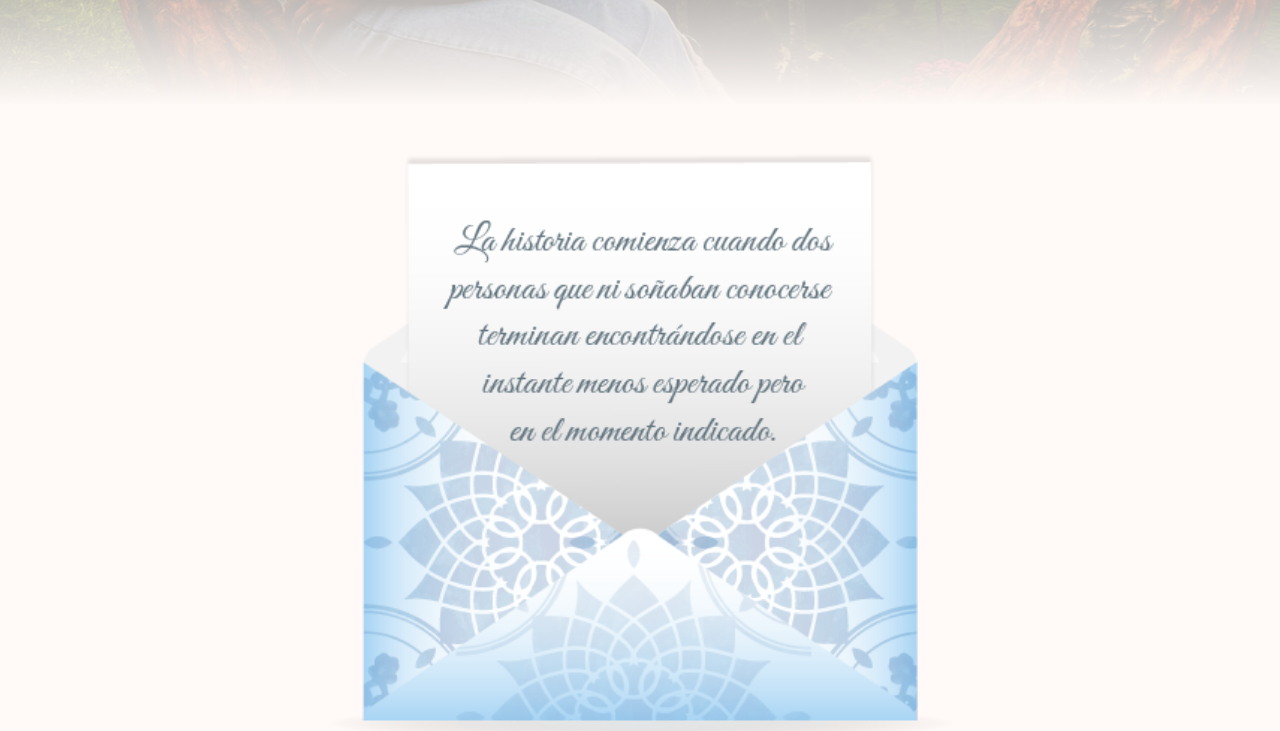
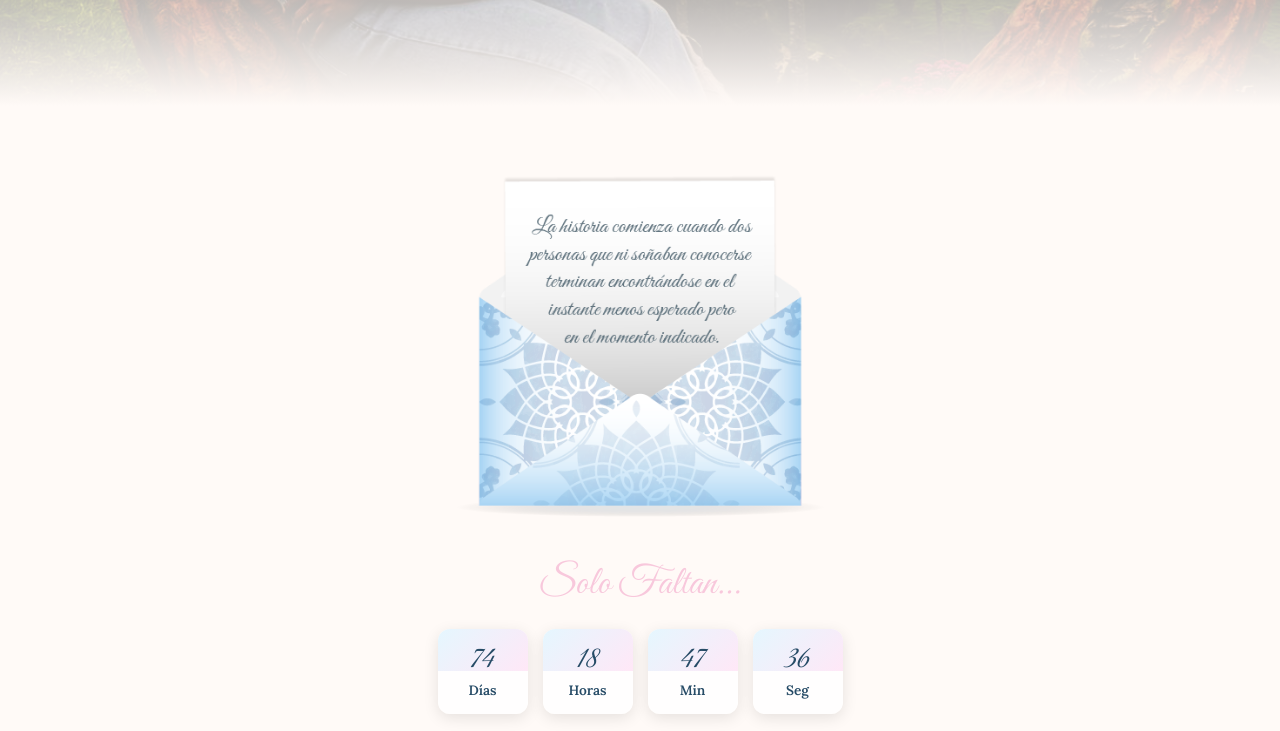
Before and after one commit to Catalina-tech264/Invitacion, a plain HTML site: page indexP.html in a window 1280 px wide. Shown: the part 694-1425 px from the top of the page. Drawn offline with Linux system fonts and the light colour scheme.

Commit message:
styles.css

```diff
--- a/styles.css
+++ b/styles.css
@@ -188,7 +188,7 @@
 .countdown-section {
     padding: 60px 0 0 0!important;
     text-align: center;
-    max-width: 430px;
+    max-width: 250px;
     margin: auto;
     opacity: 0;
     transform: translateY(30px);
```
